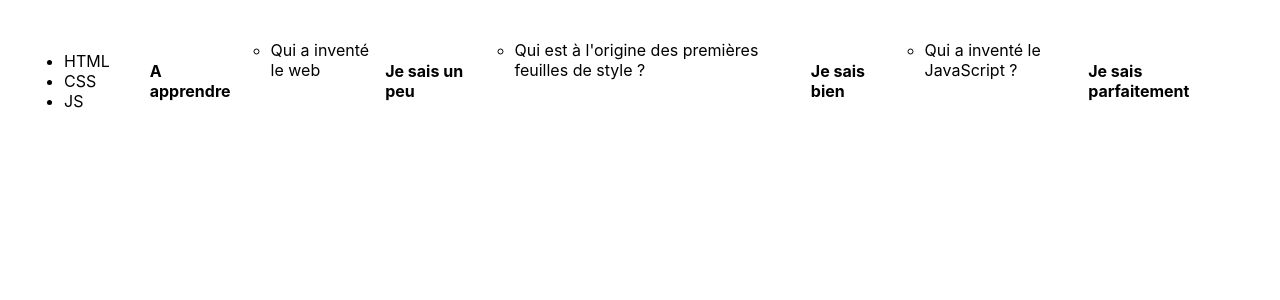
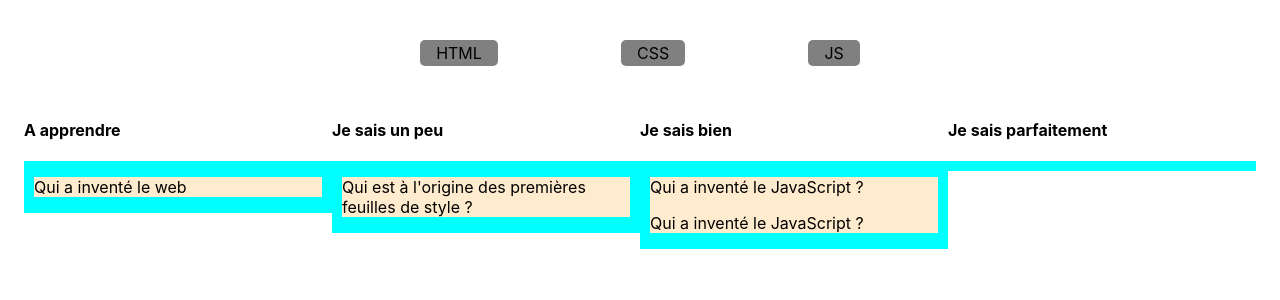
Before and after one commit to CedricDLMS/tp-Angular, an Angular app: page / in a window 1280 px wide. Shown: the top 300 px of the page. Built offline with nearby package versions, Linux system fonts and the light colour scheme; data requests are answered from the project's data file.

Commit message:
adding css and cards

```diff
--- a/db.json
+++ b/db.json
@@ -13,7 +13,9 @@
     "cards": [
       { "id": "1", "question": "Qui a inventé le web", "answer": "Tim Berners-Lee", "column": "1", "term":"1" },
       { "id": "2", "question": "Qui est à l'origine des premières feuilles de style ?", "answer": "Robert Cailliau", "column": "2", "term":"2" },
-      { "id": "3", "question": "Qui a inventé le JavaScript ?", "answer": "Brendan Eich","column": "3", "term":"3" }
+      { "id": "3", "question": "Qui a inventé le JavaScript ?", "answer": "Brendan Eich","column": "3", "term":"3" },
+      { "id": "4", "question": "Qui a inventé le JavaScript ?", "answer": "Brendan Eich","column": "3", "term":"3" }
+
     ],
     "users": [
       { "id": "1", "login": "admin", "pwd": "admin" }
--- a/src/app/Components/cards/cards.component.css
+++ b/src/app/Components/cards/cards.component.css
@@ -0,0 +1,4 @@
+div{
+    background-color: blanchedalmond;
+    margin: 10px;
+}
--- a/src/app/Components/cards/cards.component.html
+++ b/src/app/Components/cards/cards.component.html
@@ -1,5 +1,5 @@
-<ul>
+<div>
     @for (item of Cards(); track item.id) {
-        <li> {{item.question}}</li>
+        <p> {{item.question}}</p>
     }
-</ul>
+</div>
--- a/src/app/Components/columns/columns.component.css
+++ b/src/app/Components/columns/columns.component.css
@@ -0,0 +1,11 @@
+div{
+    flex:1;
+}
+ul{
+    padding-left: 0;
+    padding: 0;
+}
+
+.app-cards{
+    background-color: aqua;
+}
--- a/src/app/Components/columns/columns.component.html
+++ b/src/app/Components/columns/columns.component.html
@@ -1,8 +1,8 @@
-<div>
-    <ul style="display: flex;">
-        @for (item of Columns(); track item.id) {
-            <h4>{{item.title}}</h4>
-            <app-cards [columnId]="item.id"></app-cards>
-        }
-    </ul>
-</div>
+<ul style="display: flex;">
+    @for (item of Columns(); track item.id) {
+        <div style="display: flex; flex-direction: column;">
+        <h4>{{item.title}}</h4>
+            <app-cards class="app-cards" ngClass="Cards" [columnId]="item.id"></app-cards>
+        </div>
+    }
+</ul>
--- a/src/app/Components/terms/terms.component.css
+++ b/src/app/Components/terms/terms.component.css
@@ -0,0 +1,14 @@
+.navBar{
+    gap: 10%;
+    padding: 0;
+    margin: 0;
+    justify-content: center;
+}
+p{
+    background-color: gray;
+    border-radius: 5px;
+    padding-left: 1rem;
+    padding-right: 1rem;
+    padding-top: 0.2rem;
+    padding-bottom: 0.2rem;
+}
--- a/src/app/Components/terms/terms.component.html
+++ b/src/app/Components/terms/terms.component.html
@@ -1,5 +1,5 @@
-<ul>
+<ul class="navBar" style="display: flex;">
     @for (item of Terms(); track item.id) {
-        <li>{{item.title}}</li>
+        <p class="navElement">{{item.title}}</p>
     }
 </ul>
--- a/src/app/app.component.css
+++ b/src/app/app.component.css
@@ -0,0 +1,4 @@
+.main{
+    display: flex;
+    flex-direction: column;
+}
--- a/src/app/app.component.html
+++ b/src/app/app.component.html
@@ -62,11 +62,11 @@
   }
 
   main {
-    width: 100%;
-    min-height: 100%;
-    display: flex;
-    justify-content: center;
-    align-items: center;
+    /* width: 100%;
+    min-height: 100%; */
+    /* display: flex; */
+    /* justify-content: center; */
+    /* align-items: center; */
     padding: 1rem;
     box-sizing: inherit;
     position: relative;
```
